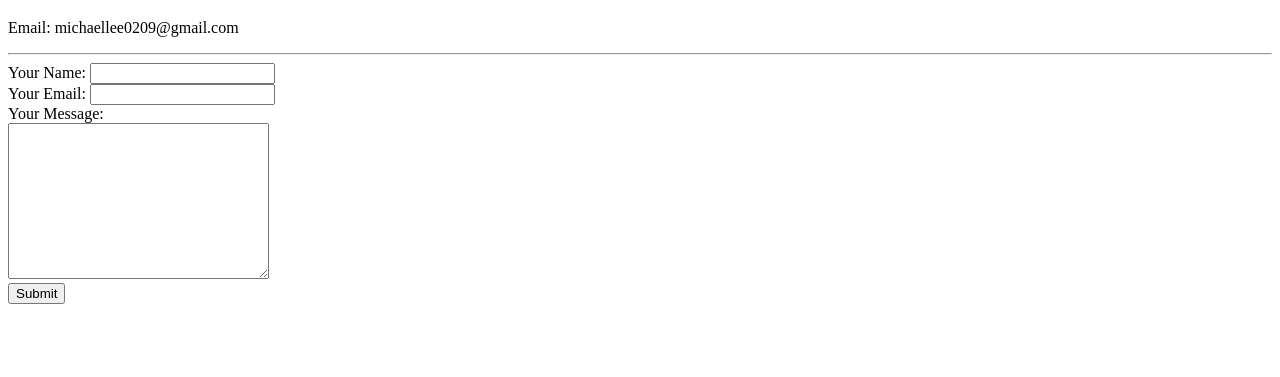
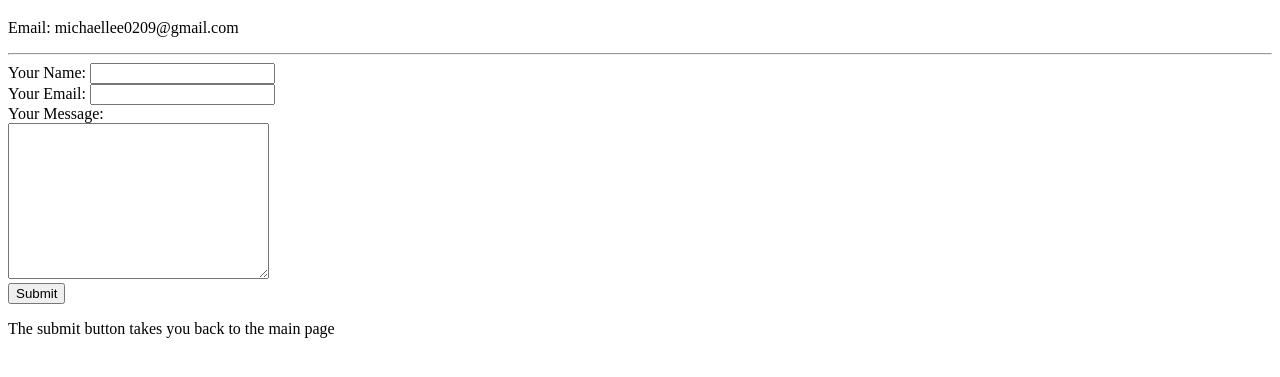
Before and after one commit to MikeGLee3/cv, a plain HTML site: page contacts.html in a window 1280 px wide. Shown: the part 61-438 px from the top of the page. Drawn offline with Linux system fonts and the light colour scheme.

Commit message:
Update contacts.html

```diff
--- a/contacts.html
+++ b/contacts.html
@@ -20,5 +20,6 @@
         <textarea name="" id="" cols="30" rows="10"></textarea><br>
         <input type="submit">
     </form>
+    <p>The submit button takes you back to the main page</p>
 </body>
 </html>
```
